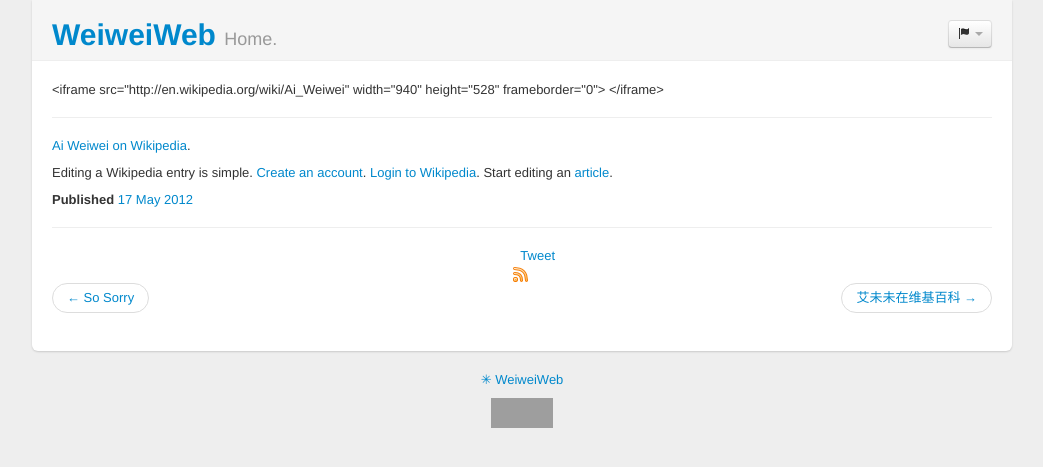
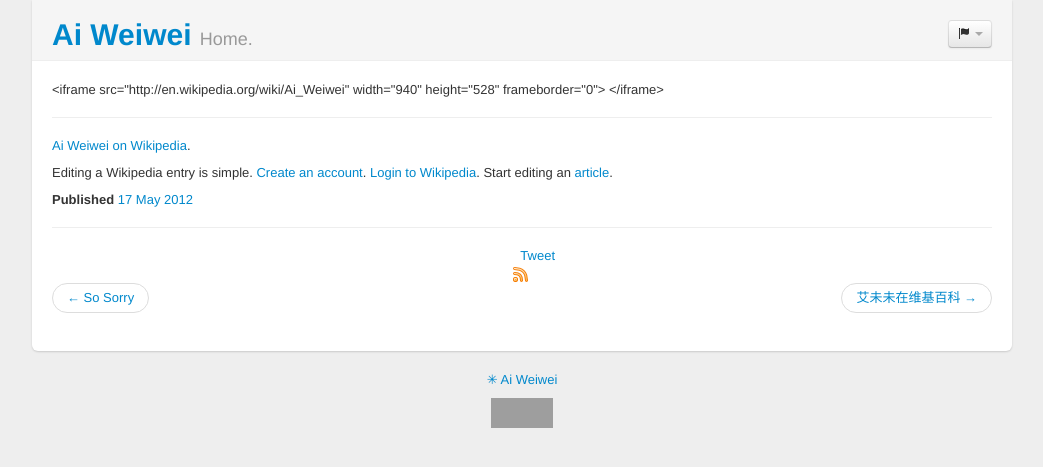
Before and after one commit to weiweiweb/weiweiweb.org, a Jekyll site: the page built from index.md, in a window 1280 px wide. Shown: the top 467 px of the page, without its empty margins (118-1161 px from the left). Built offline with Jekyll 4.4.1, drawn with Linux system fonts in a browser that asks for light colours; nearby versions of some CDN libraries; comment, search, counter and statistics services are not loaded; grey boxes are pictures that could not be loaded.

Commit message:
improve meta

```diff
--- a/_config.yml
+++ b/_config.yml
@@ -1,8 +1,9 @@
 auto: true
-title: WeiweiWeb
-name: WeiweiWeb
+title: Ai Weiwei
 permalink: pretty
 exclude: README.md
+
+keywords: ['Ai Weiwei', 'art', 'china', 'beijing']
 
 category_dir: ''
 category_title_prefix: ''
@@ -11,7 +12,6 @@ url: http://weiweiweb.org
 author :
   name : Ai Weiwei
   github : aiweiwei
-  repository: weiweiweb
   twitter : aiww
 
 languages :
--- a/_layouts/page.html
+++ b/_layouts/page.html
@@ -5,8 +5,13 @@
 
 		<title>{{site.title}} - {{ page.title }}</title>
 
-		<meta name="viewport" content="width=device-width, initial-scale=1.0">
+		<meta name="viewport" content="width=device-width">
 		{% if page.description %}<meta name="description" content="{{ page.description }}">{% endif %}
+		{% if page.tags %}
+		<meta name="keywords" content="{{page.tags | join: ', '}}" />
+		{% else %}
+		<meta name="keywords" content="{{site.keywords | join: ', '}}" />
+		{% endif %}
 		<meta name="author" content="{{ site.author.name }}">
 
 		<link href="/assets/bootstrap/css/bootstrap.min.css" rel="stylesheet">
--- a/index.md
+++ b/index.md
@@ -3,6 +3,7 @@ layout: page
 title: Home
 tagline:
 description: "A website about Ai Weiwei."
+tags: ['Ai Weiwei', 'art', 'china', 'beijing']
 ---
 
 {% for page in site.categories.en limit:1%}
```
